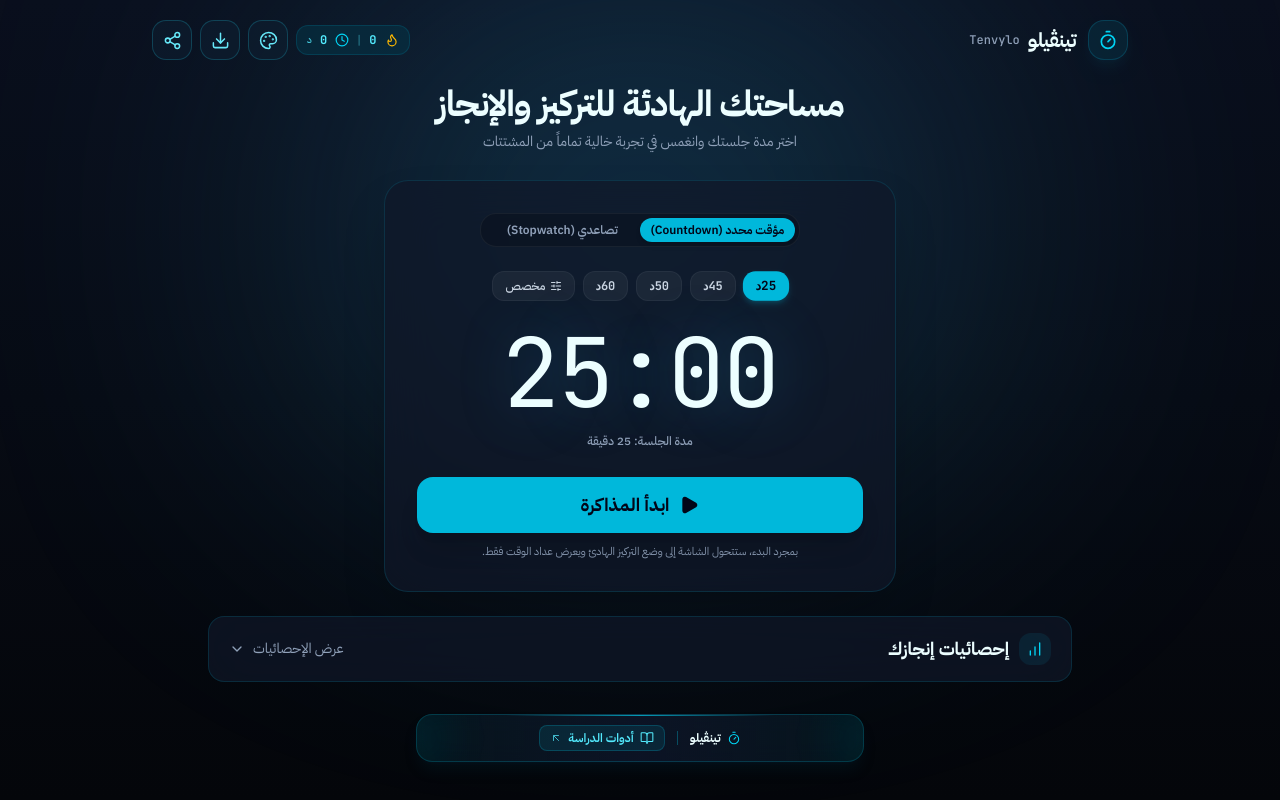
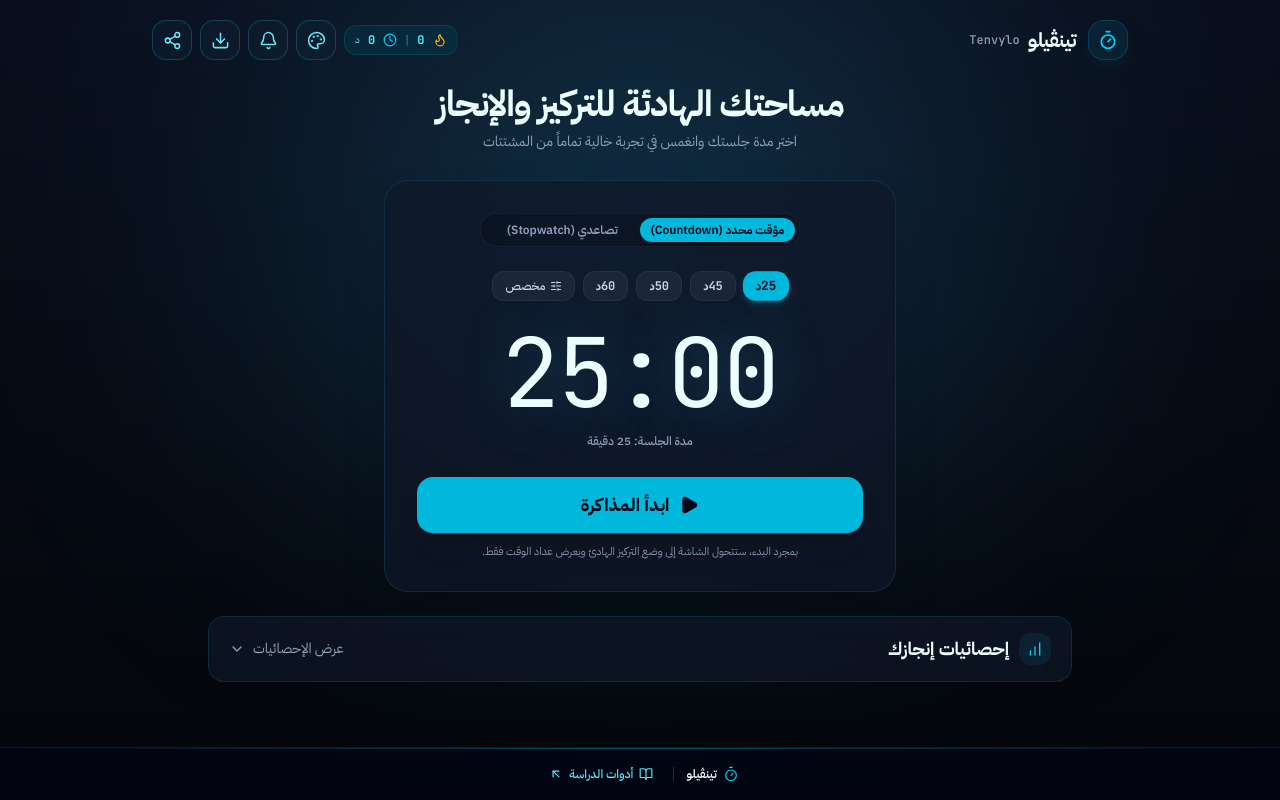
Before and after one commit to mohammedalhinaki-cloud/Timer, a React (Vite) app: page / in a window 1280 px wide. Built offline with nearby package versions, Linux system fonts and the light colour scheme.

Commit message:
Pin edge-to-edge footer and add fourth, compact sound action

```diff
--- a/src/App.tsx
+++ b/src/App.tsx
@@ -21,6 +21,7 @@ import { AdSlot } from './components/AdSlot';
 import { ThemeModal } from './components/ThemeModal';
 import { CompletionModal } from './components/CompletionModal';
 import { PWAInstallButton } from './components/PWAInstallButton';
+import { AlarmSettingsButton } from './components/AlarmSettingsButton';
 import { OfflineIndicator } from './components/OfflineIndicator';
 import { ADS_ENABLED } from './config/ads';
 
@@ -179,10 +180,10 @@ export default function App() {
       />
 
       {/* Top Header - Balanced and streamlined with sound & bell removed */}
-      <header className="relative z-20 w-full max-w-5xl mx-auto px-4 sm:px-6 pt-3 sm:pt-5 pb-2">
+      <header className="relative z-20 w-full max-w-5xl mx-auto px-3 sm:px-6 pt-3 sm:pt-5 pb-2">
         <div className="flex items-center justify-between">
           {/* Logo & Brand Name */}
-          <div className="flex items-center gap-2.5 sm:gap-3">
+          <div className="flex min-w-0 items-center gap-1.5 sm:gap-3">
             <div className="w-9 h-9 sm:w-10 sm:h-10 rounded-2xl bg-cyan-500/10 border border-cyan-500/20 flex items-center justify-center shadow-lg shadow-cyan-500/5">
               <Timer className="w-5 h-5 text-cyan-400" />
             </div>
@@ -191,7 +192,7 @@ export default function App() {
                 <h1 className={`text-lg sm:text-xl font-bold tracking-tight ${activeTheme.timerTextColor}`}>
                   تينڤيلو
                 </h1>
-                <span className="text-[11px] sm:text-xs font-mono font-medium text-slate-400">
+                <span className="hidden sm:inline text-[11px] sm:text-xs font-mono font-medium text-slate-400">
                   Tenvylo
                 </span>
               </div>
@@ -202,7 +203,7 @@ export default function App() {
           </div>
 
           {/* Identical touch targets in a consistent RTL action group. */}
-          <div className="flex shrink-0 items-center gap-2" role="group" aria-label="إجراءات الموقع">
+          <div className="flex shrink-0 items-center gap-1 sm:gap-2" role="group" aria-label="إجراءات الموقع">
             <div className={`hidden sm:flex items-center gap-2 px-2.5 py-1.5 rounded-xl border text-xs font-medium ${activeTheme.badgeBg}`}
               title="إحصائية المذاكرة لليوم">
               <Flame className="w-3.5 h-3.5 text-amber-400" />
@@ -217,6 +218,7 @@ export default function App() {
               title="اختيار ألوان الموقع" aria-label="اختيار ألوان الموقع">
               <Palette size={19} strokeWidth={1.9} aria-hidden="true" />
             </button>
+            <AlarmSettingsButton theme={activeTheme} />
             <PWAInstallButton theme={activeTheme} />
             <button type="button" onClick={handleShare}
               className={`tenvylo-header-action ${activeTheme.isLight ? 'tenvylo-header-action--light' : ''}`}
@@ -228,7 +230,7 @@ export default function App() {
       </header>
 
       {/* Main Content Area - Optimized mobile vertical spacing */}
-      <main className="relative z-10 flex flex-col items-center justify-start px-3 sm:px-4 pt-2 pb-2 sm:pt-4 sm:pb-4 max-w-5xl mx-auto w-full">
+      <main className="relative z-10 flex flex-1 flex-col items-center justify-start px-3 sm:px-4 pt-2 pb-2 sm:pt-4 sm:pb-4 max-w-5xl mx-auto w-full">
         {/* Welcoming Subtitle */}
         <div className="text-center mb-5 sm:mb-7">
           <h2 className={`text-2xl sm:text-3xl md:text-4xl font-bold tracking-tight ${activeTheme.timerTextColor}`}>
@@ -376,30 +378,26 @@ export default function App() {
         />
       </main>
 
-      {/* A compact, decorated one-line footer kept directly below the statistics. */}
-      <footer className="relative z-10 w-full px-3 pt-3 pb-3 sm:pt-4 sm:pb-4">
-        <div
-          className={`relative mx-auto flex w-full max-w-md items-center justify-center gap-2.5 overflow-hidden rounded-2xl border px-3 py-2.5 shadow-lg backdrop-blur-md whitespace-nowrap sm:gap-3 sm:px-5 ${activeTheme.isLight
-            ? 'border-cyan-600/20 bg-white/75 shadow-slate-300/20'
-            : 'border-cyan-400/20 bg-gradient-to-r from-cyan-500/[0.09] via-slate-900/80 to-cyan-500/[0.09] shadow-cyan-950/20'}`}
-        >
-          <span aria-hidden="true" className="pointer-events-none absolute inset-x-[20%] top-0 h-px bg-gradient-to-r from-transparent via-cyan-400/70 to-transparent" />
-          <span aria-hidden="true" className="pointer-events-none absolute -right-5 top-1/2 h-12 w-12 -translate-y-1/2 rounded-full bg-cyan-400/10 blur-xl" />
-          <span aria-hidden="true" className="pointer-events-none absolute -left-5 top-1/2 h-12 w-12 -translate-y-1/2 rounded-full bg-cyan-400/10 blur-xl" />
-          <span className="relative flex shrink-0 items-center gap-1.5">
-            <Timer className="h-3.5 w-3.5 text-cyan-400" strokeWidth={1.8} aria-hidden="true" />
-            <span className={`text-xs font-bold ${activeTheme.timerTextColor}`}>تينڤيلو</span>
+      {/* Full-width footer pinned by the flex-grow main. */}
+      <footer className={'relative z-10 mt-auto w-full shrink-0 border-t px-3 py-3 backdrop-blur-xl transition-colors duration-300 ' +
+        (activeTheme.isLight
+          ? 'border-cyan-700/15 bg-white/80 text-slate-700'
+          : 'border-cyan-300/10 bg-slate-950/55 text-slate-300')}>
+        <span aria-hidden="true" className="pointer-events-none absolute inset-x-0 top-0 h-px bg-gradient-to-r from-transparent via-cyan-400/35 to-transparent" />
+        <div className="relative mx-auto flex max-w-5xl items-center justify-center gap-3 whitespace-nowrap text-xs">
+          <span className="inline-flex items-center gap-1.5 font-semibold">
+            <Timer className="h-4 w-4 text-cyan-400" strokeWidth={1.8} aria-hidden="true" />
+            <span className={activeTheme.timerTextColor}>تينڤيلو</span>
           </span>
-          <span aria-hidden="true" className="relative h-3.5 w-px shrink-0 bg-cyan-400/30" />
-          <a
-            href="https://study-tools-f3398d.pages.dev/"
-            className={`relative inline-flex shrink-0 items-center gap-1.5 rounded-lg border px-2.5 py-1 text-[11px] sm:text-xs font-semibold transition-colors focus-visible:outline focus-visible:outline-2 focus-visible:outline-offset-2 focus-visible:outline-cyan-400 ${activeTheme.isLight
-              ? 'border-cyan-600/20 bg-cyan-50 text-cyan-800 hover:bg-cyan-100'
-              : 'border-cyan-400/20 bg-cyan-400/10 text-cyan-300 hover:bg-cyan-400/20'}`}
-          >
-            <BookOpen className="h-3.5 w-3.5" strokeWidth={1.8} aria-hidden="true" />
-            <span>أدوات الدراسة</span>
-            <ArrowUpLeft className="h-3 w-3 opacity-75" aria-hidden="true" />
+          <span className="h-3.5 w-px bg-cyan-400/25" aria-hidden="true" />
+          <a href="https://study-tools-f3398d.pages.dev/"
+            className={'group inline-flex items-center gap-1.5 rounded-lg px-2 py-1.5 font-medium transition-all duration-200 focus-visible:outline focus-visible:outline-2 focus-visible:outline-offset-2 focus-visible:outline-cyan-400 ' +
+              (activeTheme.isLight
+                ? 'text-cyan-700 hover:bg-cyan-500/10'
+                : 'text-cyan-300 hover:bg-cyan-400/10 hover:text-cyan-100')}>
+            <BookOpen className="h-3.5 w-3.5" aria-hidden="true" />
+            أدوات الدراسة
+            <ArrowUpLeft className="h-3.5 w-3.5 transition-transform duration-200 group-hover:-translate-x-0.5 group-hover:-translate-y-0.5" aria-hidden="true" />
           </a>
         </div>
       </footer>
```
